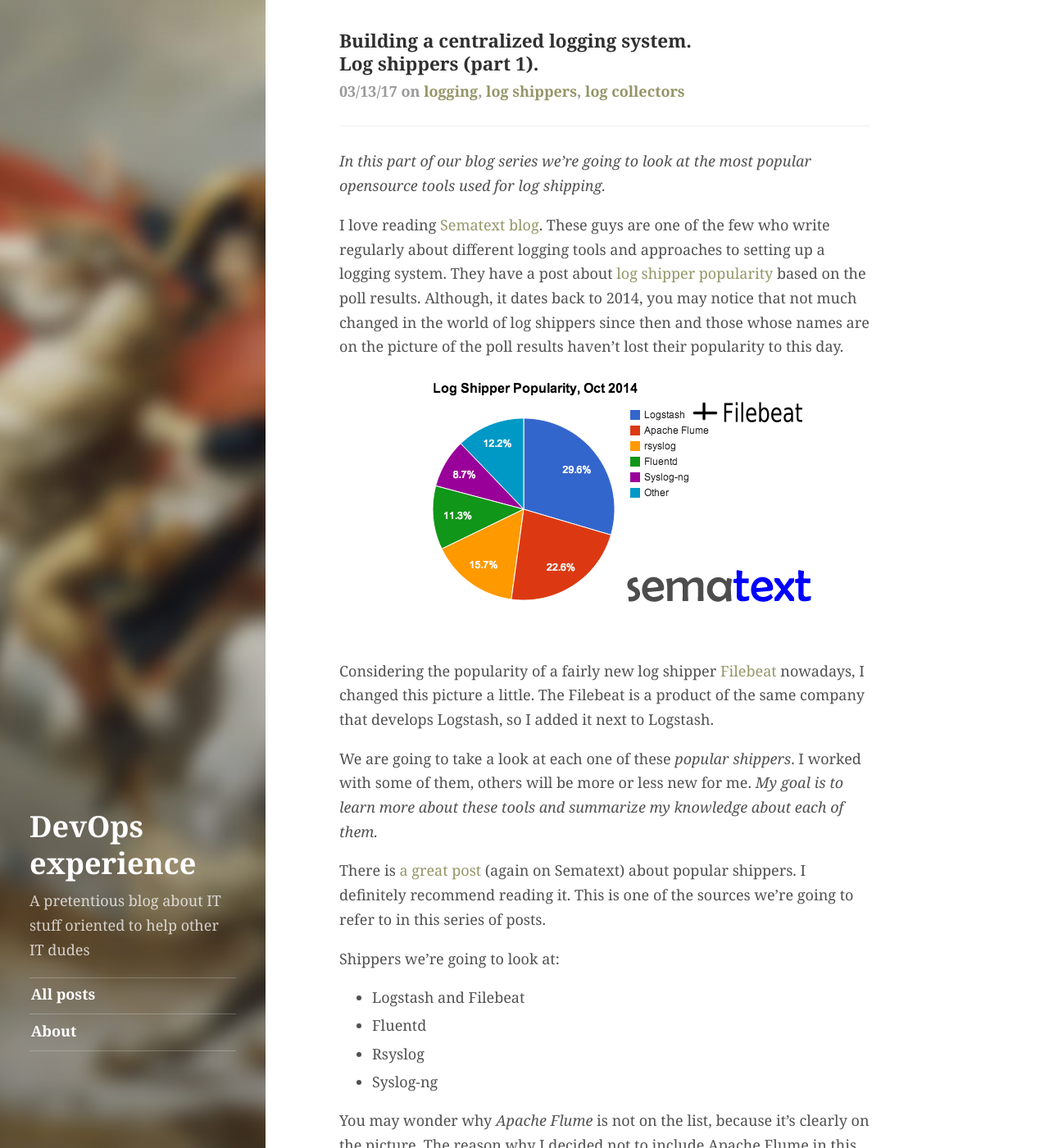
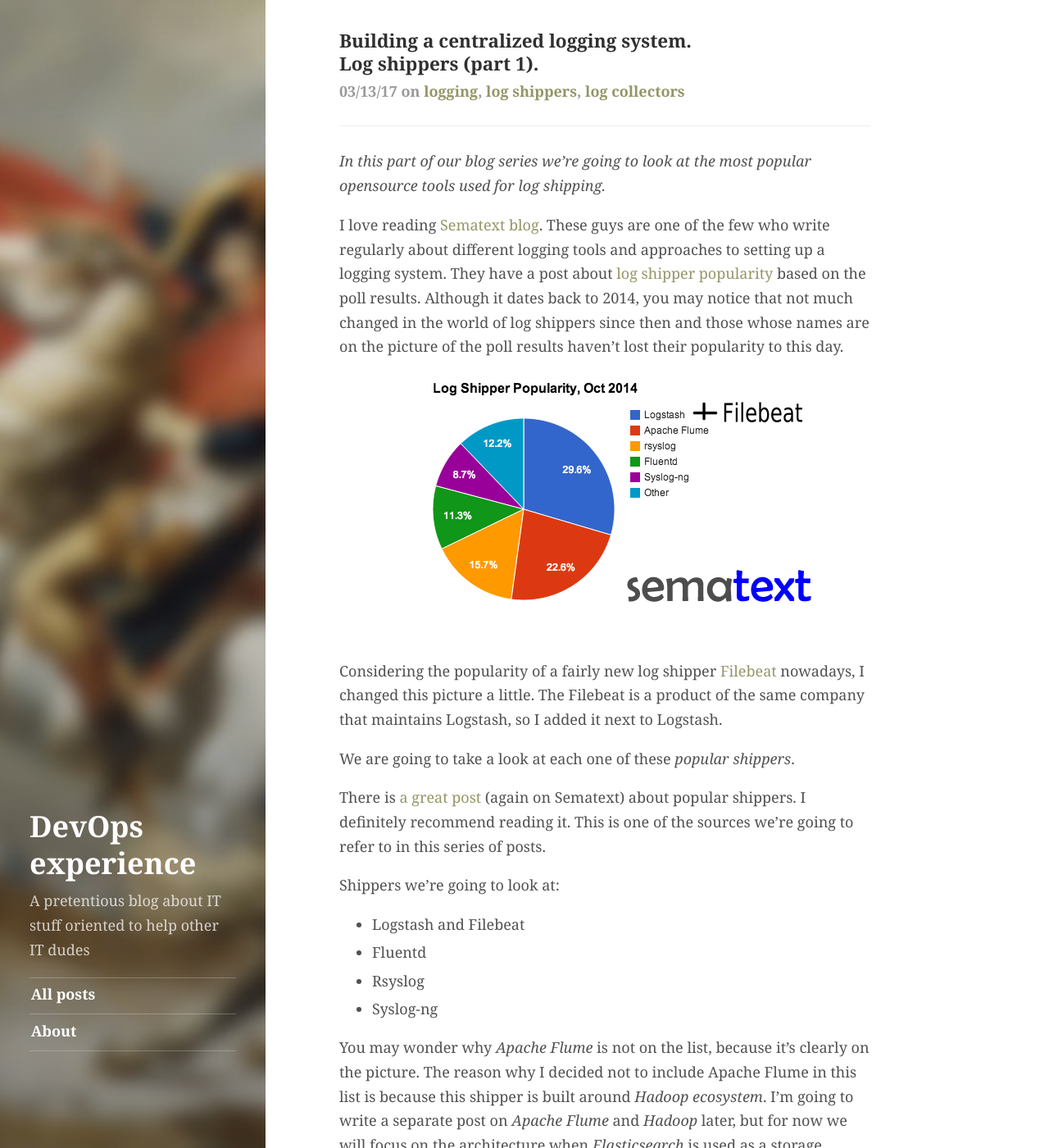
Before and after one commit to Artemmkin/Artemmkin.github.io, a Jekyll site: the page built from _posts/2017-03-13-log-shippers-part1.md, in a window 1280 px wide and 1400 px high. Shown: the whole window at 82% size. Built offline with Jekyll 4.4.1, drawn with Linux system fonts in a browser that asks for light colours; comment, search, counter and statistics services are not loaded; some of the changed text lies outside the part shown.

Commit message:
Edit shipper part 1 post

```diff
--- a/_posts/2017-03-13-log-shippers-part1.md
+++ b/_posts/2017-03-13-log-shippers-part1.md
@@ -6,13 +6,13 @@ tags: [logging, logship, logcol]
 ---
 _In this part of our blog series we're going to look at the most popular opensource tools used for log shipping._
 
-I love reading [Sematext blog](https://sematext.com/blog/). These guys are one of the few who write regularly about different logging tools and approaches to setting up a logging system. They have a post about [log shipper popularity](https://sematext.com/blog/2014/10/06/top-5-most-popular-log-shippers/) based on the poll results. Although,  it dates back to 2014, you may notice that not much changed in the world of log shippers since then and those whose names are on the picture of the poll results haven't lost their popularity to this day.
+I love reading [Sematext blog](https://sematext.com/blog/). These guys are one of the few who write regularly about different logging tools and approaches to setting up a logging system. They have a post about [log shipper popularity](https://sematext.com/blog/2014/10/06/top-5-most-popular-log-shippers/) based on the poll results. Although it dates back to 2014, you may notice that not much changed in the world of log shippers since then and those whose names are on the picture of the poll results haven't lost their popularity to this day.
 
 ![800x400](/public/img/logging/shippers-popularity.png)
 <!--break-->
-Considering the popularity of a fairly new log shipper [Filebeat](https://www.elastic.co/products/beats/filebeat) nowadays, I changed this picture a little. The Filebeat is a product of the same company that develops Logstash, so I added it next to Logstash.
+Considering the popularity of a fairly new log shipper [Filebeat](https://www.elastic.co/products/beats/filebeat) nowadays, I changed this picture a little. The Filebeat is a product of the same company that maintains Logstash, so I added it next to Logstash.
 
-We are going to take a look at each one of these _popular shippers_. I worked with some of them, others will be more or less new for me. _My goal is to learn more about these tools and summarize my knowledge about each of them._
+We are going to take a look at each one of these _popular shippers_.
 
 There is [a great post](https://sematext.com/blog/2016/09/13/logstash-alternatives/) (again on Sematext) about popular shippers. I definitely recommend reading it. This is one of the sources we're going to refer to in this series of posts.
 
@@ -106,7 +106,7 @@ And there's one more thing I want to mention about filebeat before we wrap it up
 #### Conclusion:
 We talked about Logstash as a shipper in the beginning of this post and continue to explore it later when we'll be looking at _logs indexers_.
 
-As a shipper, Logstash is too resource-consuming and slow, so we wouldn't want to install it on each of our hosts. Nevertheless, Logstash is a very flexible tool with lots of plugins which allow you to do almost anything with your logs. That's why it's widely used as a log indexer. We'll talk more about it when we'll be exploring the tools at a log indexer level.
+As a shipper, Logstash is too resource-consuming and slow, so we wouldn't want to install it on each of our hosts. Nevertheless, Logstash is a very flexible tool with lots of plugins which allow you to do almost anything with your logs. That's why it's widely used as a log indexer.
 
 Logstash Forwarder and its successor Filebeat were introduced to fill in the need for a lightweight shipper.
 
```
